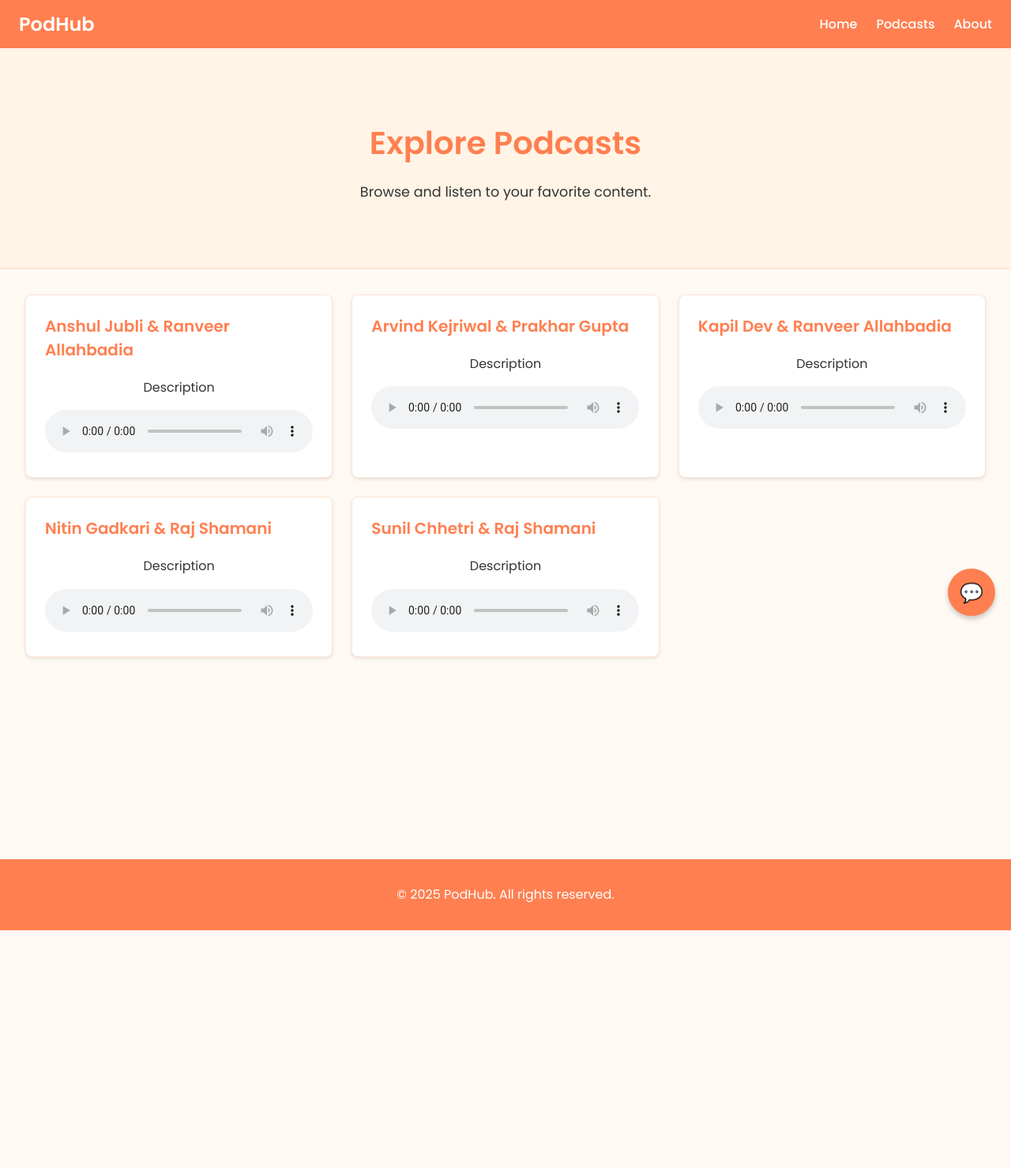
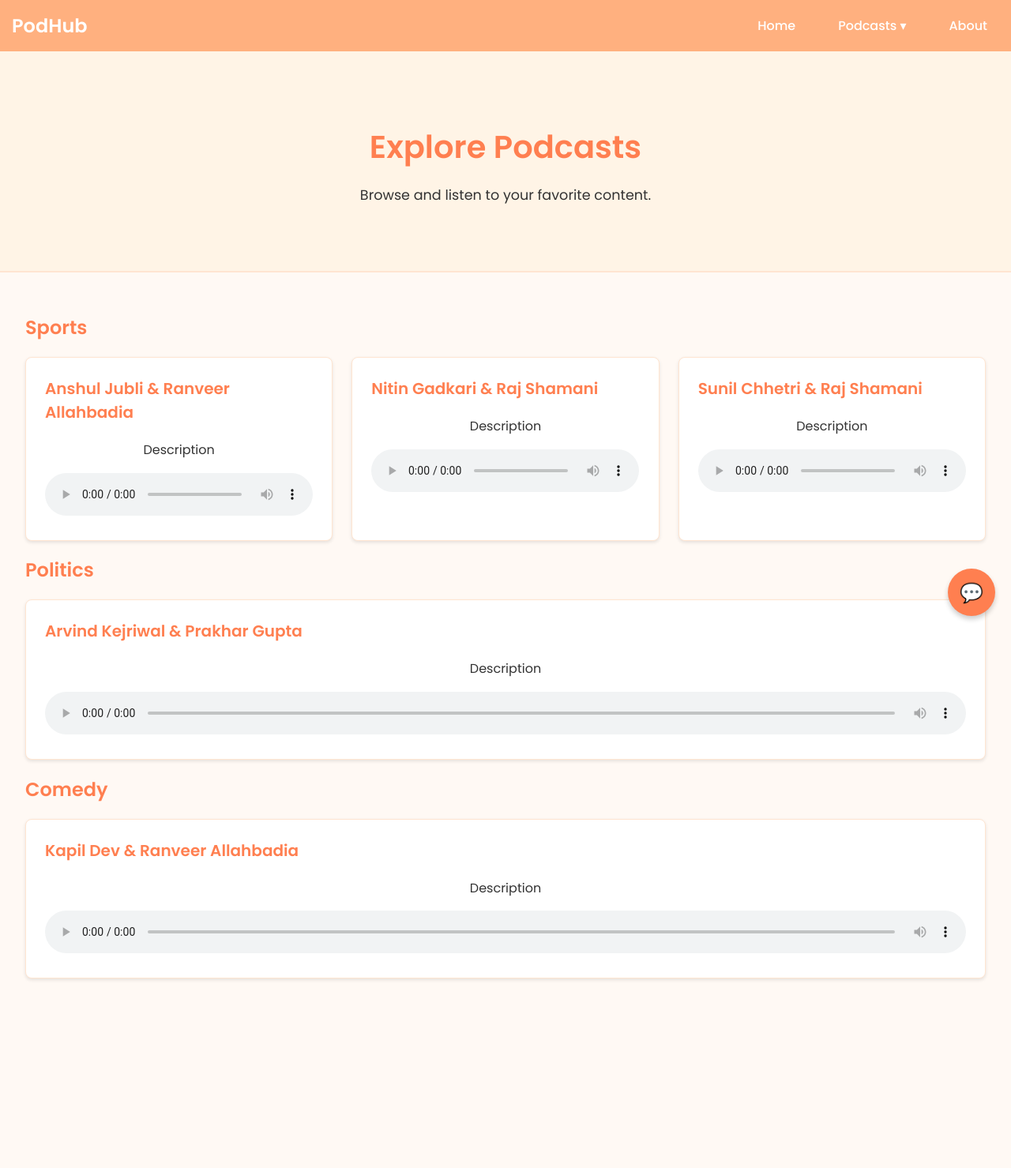
Before and after one commit to Kai-clrb/PodHub-Web, a Flask app: page /podcasts in a window 1280 px wide. Shown: the top 1479 px of the page at 79% size. Before the commit the page ends 1178 px from the top, so only its background shows below. Run offline with Flask 3, Linux system fonts and the light colour scheme.

Commit message:
Updated Flask app

```diff
--- a/app.py
+++ b/app.py
@@ -1,6 +1,21 @@
 from flask import Flask, render_template
 
 app = Flask(__name__)
+
+# Organizing podcasts into categories dynamically
+podcasts_by_category = {
+    "Sports": [
+        {"title": "Anshul Jubli & Ranveer Allahbadia", "description": "Description", "file": "static/Podcasts/Anshul Jubli & Ranveer Allahbadia.mp3"},
+        {"title": "Nitin Gadkari & Raj Shamani", "description": "Description", "file": "static/Podcasts/Nitin Gadkari & Raj Shamani.mp3"},
+        {"title": "Sunil Chhetri & Raj Shamani", "description": "Description", "file": "static/Podcasts/Sunil Chhetri & Raj Shamani.mp3"},
+    ],
+    "Politics": [
+        {"title": "Arvind Kejriwal & Prakhar Gupta", "description": "Description", "file": "static/Podcasts/Arvind Kejriwal & Prakhar Gupta.mp3"},
+    ],
+    "Comedy": [
+        {"title": "Kapil Dev & Ranveer Allahbadia", "description": "Description", "file": "static/Podcasts/Kapil Dev & Ranveer Allahbadia.mp3"},
+    ]
+}
 
 @app.route("/")
 def home():
@@ -8,18 +23,11 @@ def home():
 
 @app.route("/podcasts")
 def podcasts():
-    podcast_data = [
-        {"title": "Anshul Jubli & Ranveer Allahbadia", "description": "Description", "category": "Sports", "file": "static/Podcasts/Anshul Jubli & Ranveer Allahbadia.mp3" },
-        {"title": "Arvind Kejriwal & Prakhar Gupta", "description": "Description", "category": "Politics", "file": "static/Podcasts/Arvind Kejriwal & Prakhar Gupta.mp3" },
-        {"title": "Kapil Dev & Ranveer Allahbadia", "description": "Description", "category": "Comedy", "file": "static/Podcasts/Kapil Dev & Ranveer Allahbadia.mp3" },
-        {"title": "Nitin Gadkari & Raj Shamani", "description": "Description", "category": "Sports", "file": "static/Podcasts/Nitin Gadkari & Raj Shamani.mp3" },
-        {"title": "Sunil Chhetri & Raj Shamani", "description": "Description", "category": "Sports", "file": "static/Podcasts/Sunil Chhetri & Raj Shamani.mp3"},
-    ]
-    return render_template("podcasts.html", podcasts=podcast_data)
+    return render_template("podcasts.html", categories=podcasts_by_category.keys(), podcasts_by_category=podcasts_by_category)
 
 @app.route("/about")
 def about():
     return render_template("about.html")
 
 if __name__ == "__main__":
-    app.run(debug=True, host= '192.168.172.57')
+    app.run(debug=True, host="192.168.14.57")
--- a/static/styles.css
+++ b/static/styles.css
@@ -166,3 +166,52 @@ footer {
         grid-template-columns: 1fr;
     }
 }
+
+nav {
+    background-color: #FFB07F;
+    padding: 15px;
+    font-family: 'Poppins', sans-serif;
+}
+
+.nav-links {
+    list-style: none;
+    display: flex;
+    justify-content: space-around;
+    padding: 0;
+}
+
+.nav-links li {
+    position: relative;
+}
+
+.nav-links a {
+    text-decoration: none;
+    color: white;
+    font-weight: 600;
+    padding: 10px 15px;
+}
+
+/* Dropdown Styling */
+.dropdown-menu {
+    display: none;
+    position: absolute;
+    background-color: #FF9057;
+    list-style: none;
+    padding: 0;
+    border-radius: 5px;
+    z-index: 1000;
+}
+
+.dropdown-menu li {
+    padding: 10px;
+}
+
+.dropdown-menu li a {
+    color: white;
+    display: block;
+    padding: 10px;
+}
+
+.dropdown:hover .dropdown-menu {
+    display: block;
+}
--- a/templates/podcasts.html
+++ b/templates/podcasts.html
@@ -12,15 +12,27 @@
         <div class="logo">PodHub</div>
         <ul class="nav-links">
             <li><a href="/">Home</a></li>
-            <li><a href="/podcasts">Podcasts</a></li>
+            <li class="dropdown">
+                <a href="/podcasts">Podcasts ▾</a>
+                <ul class="dropdown-menu">
+                    {% for category in categories %}
+                        <li><a href="#{{ category|replace(' ', '_') }}">{{ category }}</a></li>
+                    {% endfor %}
+                </ul>
+            </li>
             <li><a href="/about">About</a></li>
         </ul>
     </nav>
+
     <header>
         <h1>Explore Podcasts</h1>
         <p>Browse and listen to your favorite content.</p>
     </header>
+
     <main>
+        {% for category, podcasts in podcasts_by_category.items() %}
+        <section id="{{ category|replace(' ', '_') }}" class="podcast-category">
+            <h2>{{ category }}</h2>
             <div class="podcast-container">
                 {% for podcast in podcasts %}
                 <div class="podcast-card">
@@ -33,10 +45,14 @@
                 </div>
                 {% endfor %}
             </div>
+        </section>
+        {% endfor %}
     </main>
+
     <footer>
         <p>&copy; 2025 PodHub. All rights reserved.</p>
     </footer>
+
     <!-- Chatbot icon remains visible but non-functional -->
     <div id="chatbot-icon">💬</div>
 </body>
```
Lines whose indentation alone changed are shown as unchanged.
